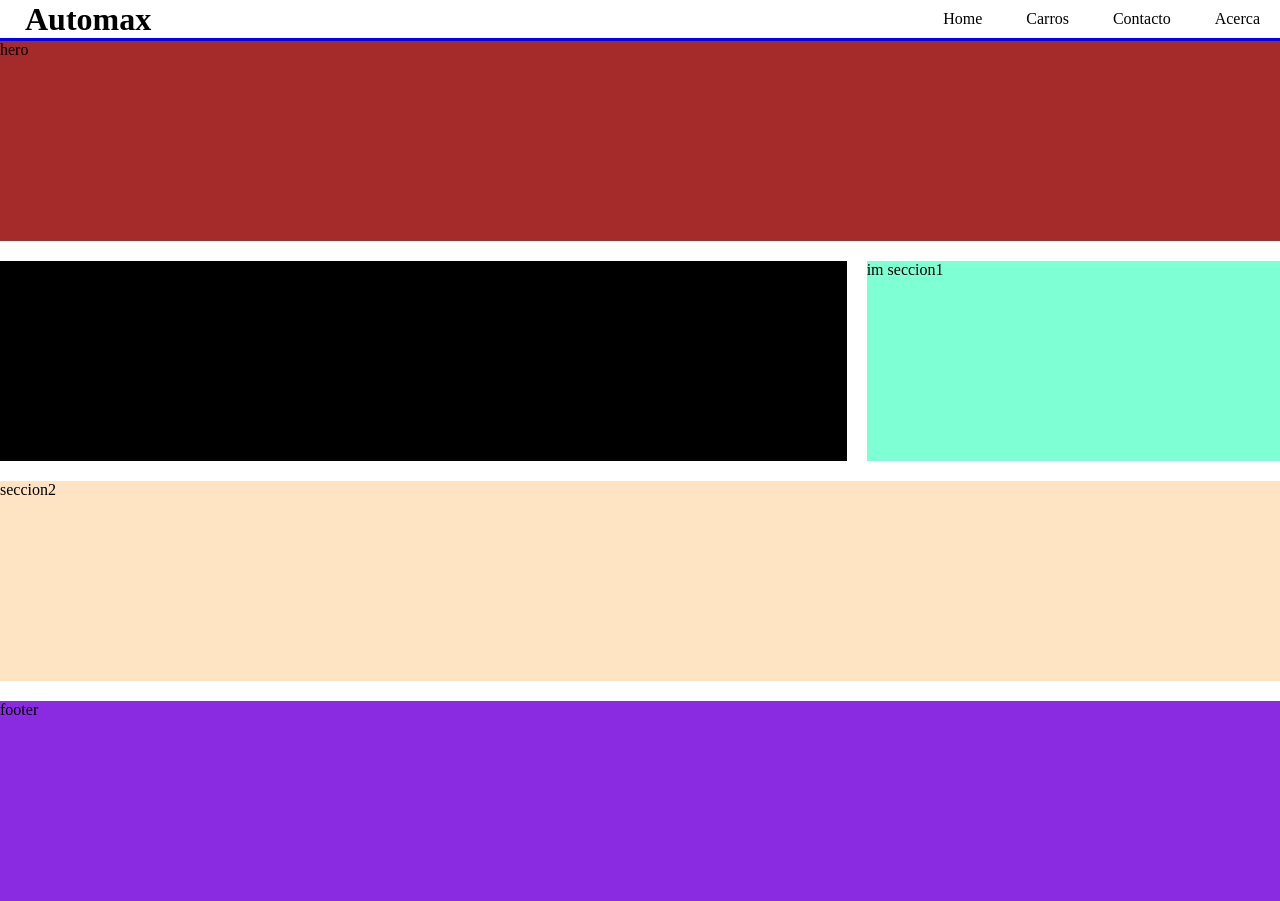
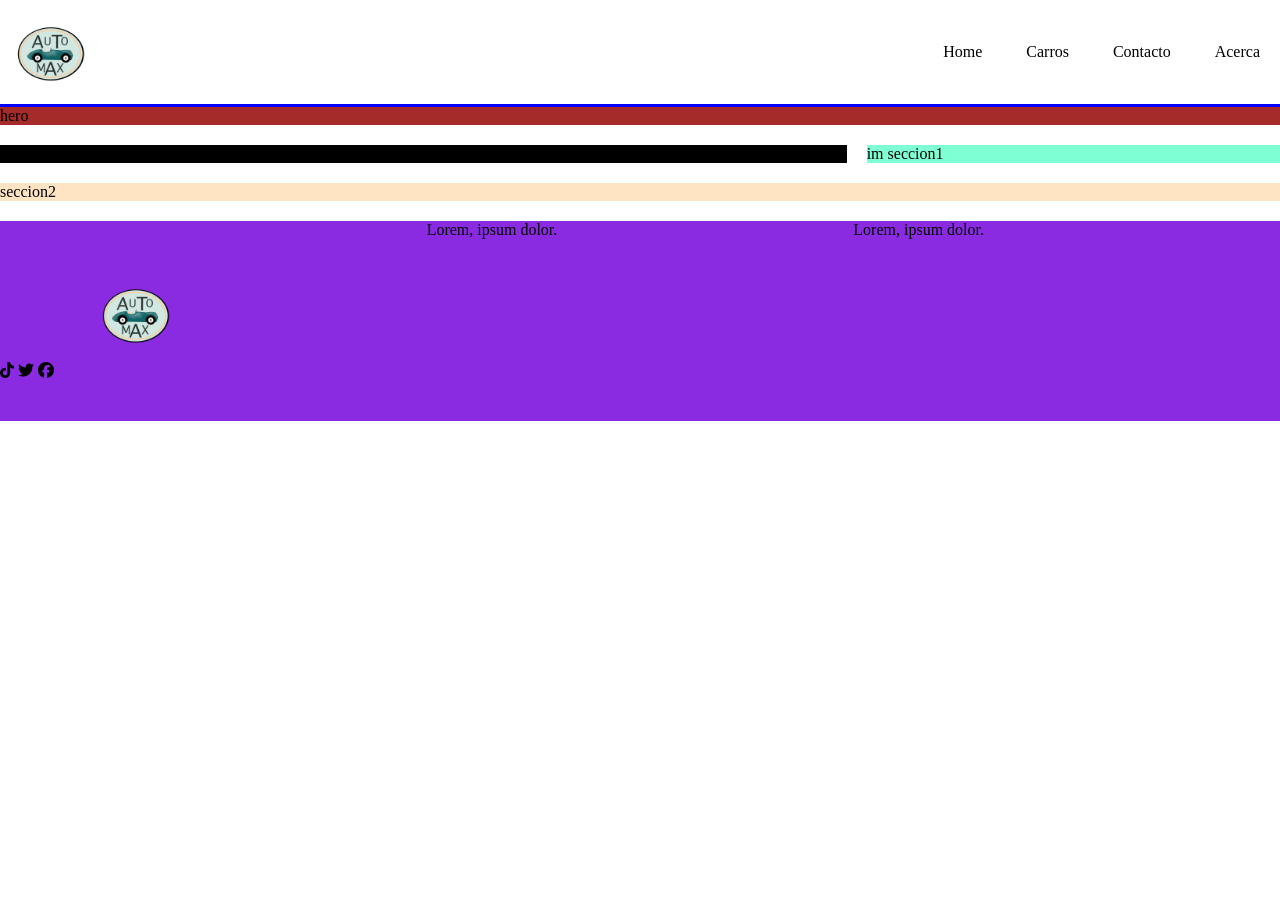
Before and after one commit to GAAARCIA/ProyectoDBP_2, a plain HTML site: page WWW/index.html in a window 1280 px wide. After the commit the page ends 800 px from the top, so only its background shows below. Drawn offline with Linux system fonts and the light colour scheme.

Commit message:
Se modifico msater.css

```diff
--- a/WWW/css/home.css
+++ b/WWW/css/home.css
@@ -9,9 +9,6 @@
         "seccion1 seccion1 img-seccion1"
         "seccion2 seccion2 seccion2"
         "footer footer footer";
-}
-.conteiner > div {
-    height: 200px;
 }
 
 .conteiner .hero {
@@ -38,3 +35,9 @@
     background-color: blueviolet;
     grid-area: footer;
 }
+
+.footer {
+    display: grid;
+    grid-template-columns: repeat(3, 1fr);
+    height: 200px;
+}
--- a/WWW/css/master.css
+++ b/WWW/css/master.css
@@ -6,6 +6,12 @@
 
 :root{
   --color-texto: #D1E8E2;
+  --color1: #2c3531;
+  --color2: #116466;
+  --color3: #D9B08C;
+  --color4: #FFCB9A;
+  --color5: #D1E8E2;
+
 }
 
 #titulo-principal {
@@ -29,6 +35,11 @@ p {
   padding-left: 25px;
 }
 
+#logo {
+  height: auto;
+  width: 100px;
+}
+
 .nav-item {
   display: inline-block;
   padding: 10px 20px;
@@ -38,3 +49,15 @@ p {
 a:hover {
   color: blue;
 }
+
+/*-------------Footer styles ------------------*/
+.footer-1 {
+  justify-content: center;
+  align-content: space-around;
+}
+.footer-1 img {
+  height: 100px;
+  width: 100px;
+  display: block;
+  margin-left: 20%;
+}
--- a/WWW/index.html
+++ b/WWW/index.html
@@ -1,41 +1,51 @@
 <!DOCTYPE html>
 <html lang="en">
     <head>
-    <meta charset="UTF-8">
-    <meta http-equiv="X-UA-Compatible" content="IE=edge">
-    <meta name="viewport" content="width=device-width, initial-scale=1.0">
+        <meta charset="UTF-8" />
+        <meta http-equiv="X-UA-Compatible" content="IE=edge" />
+        <meta name="viewport" content="width=device-width, initial-scale=1.0" />
         <title>Automax - Home 🚗</title>
-    <link rel="stylesheet" href="./css/master.css">
-    <link rel="stylesheet" href="./css/home.css">
+        <link rel="stylesheet" href="./css/master.css" />
+        <link rel="stylesheet" href="./css/home.css" />
+        <script
+            src="https://kit.fontawesome.com/e6961002fe.js"
+            crossorigin="anonymous"
+        ></script>
     </head>
     <body>
         <div id="nav-bar">
             <div>
-            <h1>Automax</h1>
+                <img
+                    id="logo"
+                    src="./assets/imgs/logo.png"
+                    alt=""
+                />
             </div>
             <div class="nav-bar-links">
                 <a href="Home" class="nav-item">Home</a>
                 <a href="Carros" class="nav-item">Carros</a>
-            <a href="Contactos" class="nav-item" >Contacto</a>
+                <a href="Contactos" class="nav-item">Contacto</a>
                 <a href="Acerca" class="nav-item">Acerca</a>
             </div>
         </div>
 
         <div class="conteiner">
-        <div class="hero">
-            hero
+            <div class="hero">hero</div>
+            <div class="seccion1">seccion1</div>
+            <div class="img-seccion1">im seccion1</div>
+            <div class="seccion2">seccion2</div>
+            <div class="footer">
+                <div class="footer-1">
+                    <img
+                        src="./assets/imgs/logo.png"
+                        alt="logo"
+                    />
+                    <i class="fab fa-tiktok"></i>
+                    <i class="fab fa-twitter"></i>
+                    <i class="fab fa-facebook"></i>
                 </div>
-        <div class="seccion1">
-            seccion1
-        </div>
-        <div class="img-seccion1">
-            im seccion1
-        </div>
-        <div class="seccion2">
-            seccion2
-        </div>
-        <div class="footer">
-            footer
+                <div footer-2>Lorem, ipsum dolor.</div>
+                <div footer-3>Lorem, ipsum dolor.</div>
             </div>
         </div>
     </body>
```
Also changed, not shown: assets/imagenes/Logo-removebg-preview.png (deleted). Lines whose indentation alone changed are shown as unchanged.
